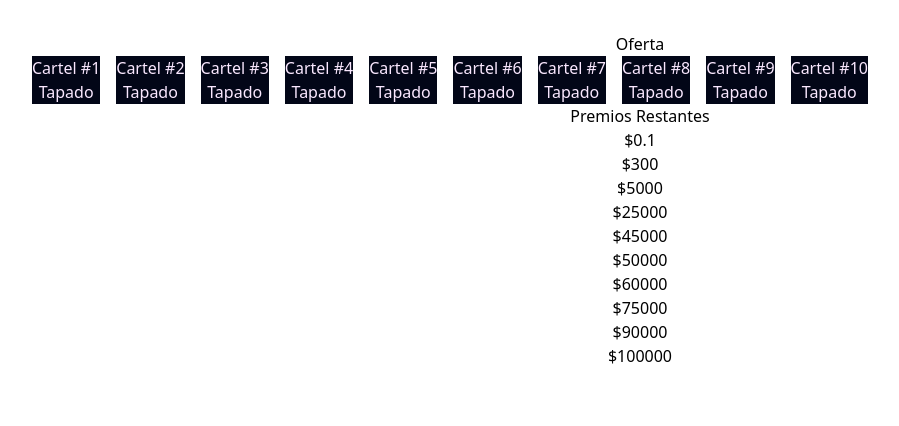
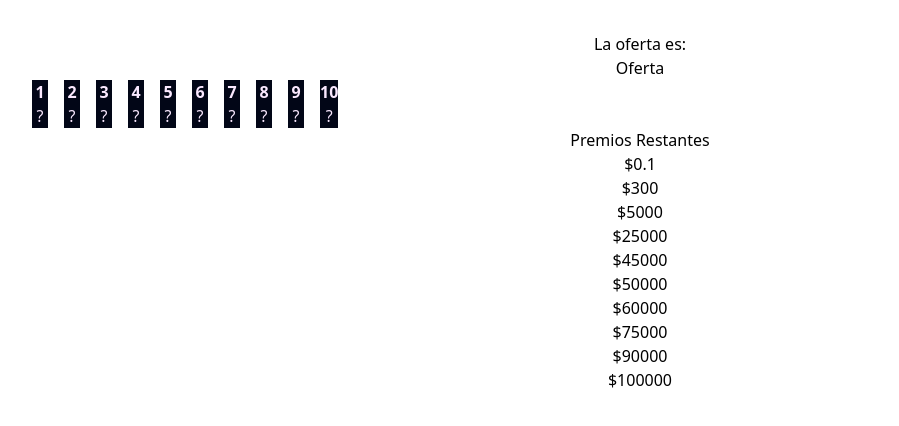
Before and after one commit to J-CarlosRojas/LaOferta, a React (Vite) app: page / in a window 1280 px wide. Shown: the top 426 px of the page, without its empty margins (0-899 px from the left). Built offline with nearby package versions, Linux system fonts and the light colour scheme.

Commit message:
fix: calculo de la oferta.

```diff
--- a/src/assets/modulos/DisplayOferta.jsx
+++ b/src/assets/modulos/DisplayOferta.jsx
@@ -4,6 +4,7 @@ const DisplayOferta = ({oferta}) =>{
     return(
         //Muestra la oferta de la maquina.
         <div>
+            <p>La oferta es: </p>
             <p>{oferta}</p>
         </div>
     )
--- a/src/assets/modulos/Manager.jsx
+++ b/src/assets/modulos/Manager.jsx
@@ -44,6 +44,9 @@ const Manager = () => {
 
   const handleSeleccionCartel = (index) => {
     // Verificar si el cartel ya ha sido seleccionado
+    if (carteles[index].destapado) {
+      return; // No hacer nada si el cartel ya está destapado
+    }
 
     console.log("indice real de la seleccion  " + index);
 
@@ -64,10 +67,12 @@ const Manager = () => {
     }
   };
 
-
   // Función que prepara los premios restantes para mostrarlos en la lista de premios sin mostrar.
   const calcularPremiosRestantes = () => {
-    const premiosRestantes = carteles.filter(cartel => !cartel.destapado).map(cartel => cartel.premio).sort((a, b) => a - b);
+    const premiosRestantes = carteles
+      .filter((cartel) => !cartel.destapado)
+      .map((cartel) => cartel.premio)
+      .sort((a, b) => a - b);
     setPremiosRestantes(premiosRestantes);
   };
 
@@ -94,20 +99,21 @@ const Manager = () => {
   };
 
   const calcularOferta = () => {
-    setAjusteOferta(ajusteOferta + 0.1);
+    setAjusteOferta(ajusteOferta + ajusteOferta * 0.05);
+
+    console.log("el ajuste de oferta es de :" + ajusteOferta);
   };
 
   useEffect(() => {
     // Calculamos la oferta cada vez que se actualiza el estado de ajusteOferta o mediaPremios
     const nuevaOferta = (mediaPremios * ajusteOferta).toFixed(2);
     setOferta(nuevaOferta);
-
   }, [mediaPremios, ajusteOferta]);
 
   return (
     <div>
       <DisplayOferta oferta={oferta < 1 ? "Oferta" : oferta} />
-      <div className="flex space-x-4 items-center text-fuchsia-100">
+      <div className="flex flex-wrap space-x-4 items-center text-fuchsia-100">
         {carteles.map((cartel, index) => (
           <SeleccionUsuario
             key={index}
--- a/src/assets/modulos/SeleccionUsuario.jsx
+++ b/src/assets/modulos/SeleccionUsuario.jsx
@@ -5,13 +5,13 @@ const SeleccionUsuario = ({ numeroSeleccion, premio, onClick, destapado }) => {
   return (
     <div
       onClick={onClick}
-      className=" `w-2/12 bg-slate-950 cursor-pointer ${
+      className=" `w-2/12 bg-slate-950 cursor-pointer min-w-4 ${
         destapado ? 'bg-green-500' : ''
       }`}
     "
     >
-      <p>Cartel #{numeroSeleccion}</p>
-      <p>{destapado ? `Premio: ${premio}` : "Tapado"}</p>
+      <p className=" font-bold ">{numeroSeleccion}</p>
+      <p>{destapado ? `Premio: ${premio}` : "?"}</p>
     </div>
   );
 };
```
